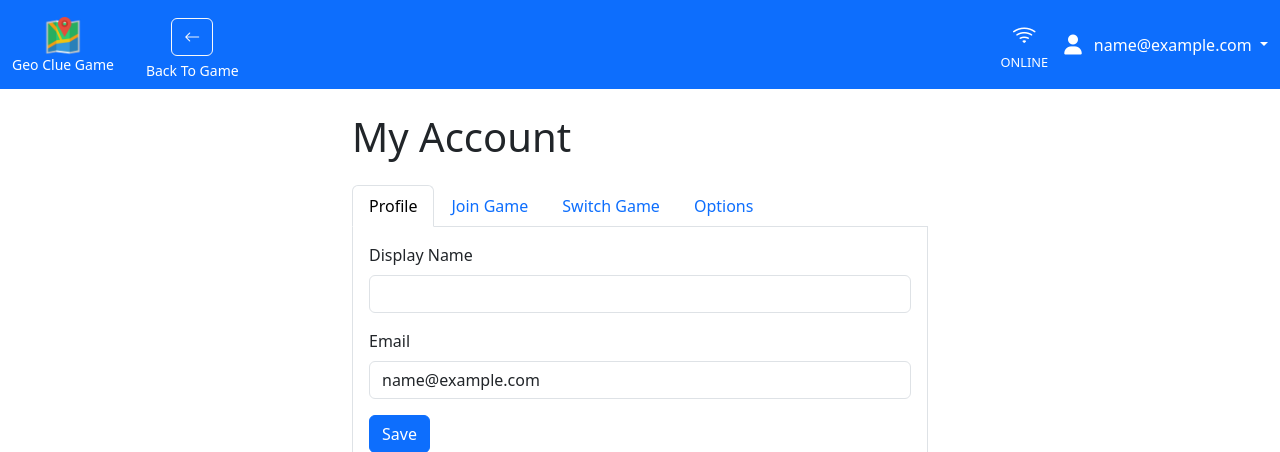
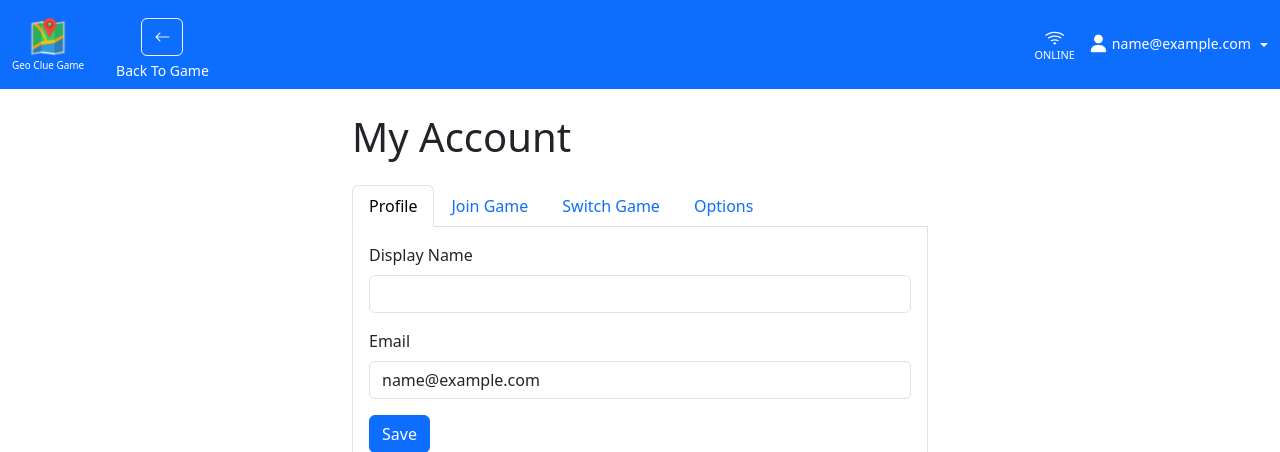
Before and after one commit to tcubed/geokr, a Flask app: page /account in a window 1280 px wide. Shown: the top 452 px of the page. Run offline with Flask 3, Linux system fonts and the light colour scheme; the visitor is signed in with stand-in values (Sample User, id 1); data that the repository does not hold is empty; some libraries are stand-ins or nearby versions.

Commit message:
pending, dropdown, navbar tweaks

```diff
--- a/app/static/js/offline-sync-page.js
+++ b/app/static/js/offline-sync-page.js
@@ -303,9 +303,19 @@
 
         // 1. Update from server
         gameState.currentIndex = data.current_index;
-        data.locations_found.forEach((loc, idx) => {
-          if (gameState.locations[idx]) {
-            gameState.locations[idx].found = loc.found;
+        gameState.locations.forEach((location) => {
+          location.isOffline = false;
+        });
+
+        data.locations_found.forEach((loc) => {
+          const existing = gameState.locations.find(location => String(location.id) === String(loc.location_id));
+          if (existing) {
+            const wasPending = Boolean(existing.isOffline);
+            existing.found = loc.found;
+            existing.isOffline = false;
+            if (loc.found && wasPending) {
+              existing.syncedAt = Date.now();
+            }
           }
         });
 
@@ -319,6 +329,8 @@
             const idx = gameState.locations.findIndex(l => l.id == u.body.location_id);
             if (idx !== -1) {
               gameState.locations[idx].found = true;
+              gameState.locations[idx].isOffline = true;
+              gameState.locations[idx].syncedAt = null;
               if (idx >= gameState.currentIndex) gameState.currentIndex = idx + 1;
               console.log(`[offlineSync] Offline update applied: location_id=${u.body.location_id}, index=${idx}`);
             }
--- a/app/templates/base.html
+++ b/app/templates/base.html
@@ -60,6 +60,128 @@
       background-color: var(--bs-primary) !important;
     }
 
+    .navbar-brand-wrap {
+      min-width: 0;
+      max-width: min(46vw, 190px);
+    }
+
+    .brand-stack {
+      min-width: 0;
+      max-width: 100%;
+    }
+
+    .brand-caption {
+      color: #fff;
+      font-size: 0.62rem;
+      line-height: 1.05;
+      margin-top: 2px;
+      text-align: center;
+      max-width: 100px;
+      white-space: normal;
+      overflow-wrap: anywhere;
+      word-break: break-word;
+    }
+
+    .navbar-status-stack {
+      display: flex;
+      flex-direction: column;
+      align-items: center;
+      text-align: center;
+      line-height: 1;
+    }
+
+    .navbar-status-stack .status-icon {
+      font-size: 20px;
+      color: white;
+    }
+
+    .navbar-status-stack .status-label {
+      font-size: 0.68rem;
+      color: white;
+      margin-top: 2px;
+    }
+
+    .navbar-user-stack {
+      display: flex;
+      flex-direction: column;
+      align-items: center;
+      text-align: center;
+      min-width: 0;
+      max-width: min(44vw, 260px);
+      line-height: 1.05;
+    }
+
+    .navbar-user-link {
+      padding-top: 0;
+      padding-bottom: 0;
+      display: inline-flex;
+      align-items: center;
+      gap: 0.35rem;
+      max-width: 100%;
+      font-size: 0.88rem;
+    }
+
+    .navbar-user-name {
+      display: inline-block;
+      max-width: min(28vw, 180px);
+      overflow: hidden;
+      text-overflow: ellipsis;
+      white-space: nowrap;
+      vertical-align: bottom;
+    }
+
+    .navbar-meta {
+      font-size: 0.58rem;
+      color: white;
+      line-height: 1.05;
+      margin-top: 2px;
+      max-width: 100%;
+      white-space: nowrap;
+      overflow: hidden;
+      text-overflow: ellipsis;
+    }
+
+    @media (max-width: 576px) {
+      .navbar-brand-wrap {
+        max-width: min(44vw, 150px);
+      }
+
+      .brand-caption {
+        max-width: 82px;
+        font-size: 0.56rem;
+      }
+
+      .navbar-status-stack .status-icon {
+        font-size: 18px;
+      }
+
+      .navbar-status-stack .status-label {
+        font-size: 0.62rem;
+      }
+
+      .navbar-user-link {
+        font-size: 0.8rem;
+      }
+
+      .navbar-user-name {
+        max-width: min(24vw, 110px);
+      }
+
+      .navbar-meta {
+        font-size: 0.54rem;
+      }
+    }
+
+    @media (max-width: 420px) {
+      .brand-caption {
+        display: none;
+      }
+
+      .navbar-brand-wrap {
+        max-width: 72px;
+      }
+    }
+
   </style>
 </head>
 <body>
@@ -72,9 +194,9 @@
     style="{% if navbar_color %}--bs-primary: {{ navbar_color }};{% endif %}">
 
     <div class="container-fluid">
-      <a class="navbar-brand d-flex align-items-center" href="/">
+      <a class="navbar-brand d-flex align-items-center navbar-brand-wrap" href="/">
     <!-- Left stack -->
-    <div class="d-flex flex-column align-items-center me-3">
+    <div class="d-flex flex-column align-items-center me-3 brand-stack">
       <img src="{{ url_for('static', filename=brand_icon) }}"
            alt="{{ brand_icon_alt }}"
            style="height:40px; width:auto;"
@@ -82,7 +204,7 @@
            <!--
       <span class="fs-4 fw-bold">MyApp</span>
       -->
-      <div class="text-white" style="font-size: 0.7em; line-height:1; margin-top:1px;">{{brand_icon_alt}}</div>
+      <div class="brand-caption">{{ brand_icon_alt }}</div>
     </div>
 
     <!-- Right: back arrow (only on account page) -->
@@ -99,27 +221,27 @@
   </a>
 
       <div class="d-flex ms-auto align-items-center">
-        <div id="online-status" class="me-3" style="display: flex; flex-direction: column; align-items: center; text-align: center;">
-          <i id="wifi-icon" class="bi bi-wifi" style="font-size: 24px; color: white;"></i>
-          <span id="online-text" style="font-size: 0.8rem;color: white;">Online</span>
+        <div id="online-status" class="me-3 navbar-status-stack">
+          <i id="wifi-icon" class="bi bi-wifi status-icon"></i>
+          <span id="online-text" class="status-label">Online</span>
         </div>
-        <div class="dropdown" style="display: flex; flex-direction: column; align-items: center;text-align: center;">
-          <a class="nav-link text-white dropdown-toggle" href="#" id="userDropdown" role="button"
+        <div class="dropdown navbar-user-stack">
+          <a class="nav-link text-white dropdown-toggle navbar-user-link" href="#" id="userDropdown" role="button"
             data-bs-toggle="dropdown" aria-expanded="false">
             <i class="fa-solid fa-user fa-lg"></i>
             {% if current_user.is_authenticated %}
-              <span class="ms-2">{{ current_user.display_name or current_user.email }}</span>
+              <span class="navbar-user-name">{{ current_user.display_name or current_user.email }}</span>
 
             {% endif %}
           </a>
           {% if current_user.is_authenticated %}
             {% if game and game.name %}
-            <div class="small text-white" style="font-size: 0.6m; line-height:1; margin-top:1px;">
+            <div class="navbar-meta">
               Game: {{ game.name }}
             </div>
             {% endif %}
            {% if team and team.name %}
-              <div class="small text-white" style="font-size: 0.6m; line-height:1; margin-top:1px;">
+              <div class="navbar-meta">
                 Team: {{team.name}}
               </div>
               {% endif %}
```
Also changed, not shown: app/static/js/map-play.js (+1 -29 lines), app/static/js/offline-game.js (+1 -30 lines), app/templates/findloc.html (+3 -18 lines), app/templates/map/play.html (+3 -15 lines).
